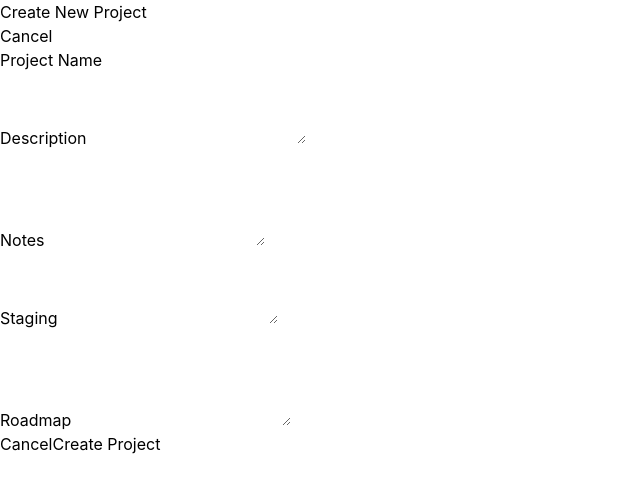
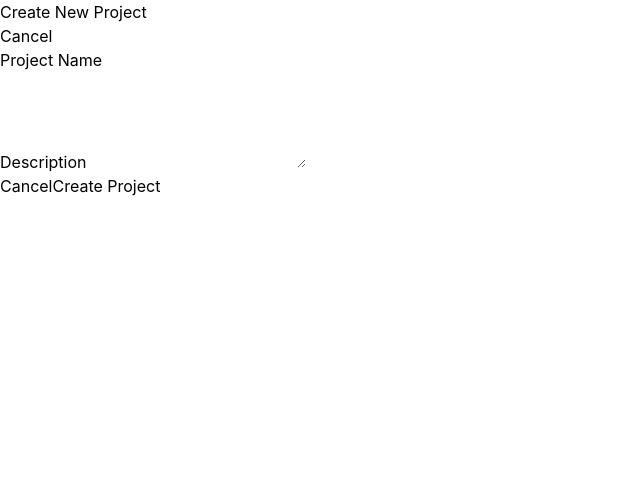
Before and after one commit to LFroesch/project-management, a React (Vite) app in the folder frontend/: page /create-project in a window 1280 px wide. Shown: the top 492 px of the page, without its empty margins (0-640 px from the left). Built offline with nearby package versions, Linux system fonts and the light colour scheme.

Commit message:
adding archived

```diff
--- a/frontend/src/components/Layout.tsx
+++ b/frontend/src/components/Layout.tsx
@@ -163,7 +163,7 @@ const Layout: React.FC = () => {
                   </button>
                 </div>
               ) : (
-                projects.map((project, index) => (
+                projects.map((project) => (
                   <div
                     key={project.id}
                     onClick={() => {
@@ -174,9 +174,6 @@ const Layout: React.FC = () => {
                       selectedProject?.id === project.id ? 'bg-blue-50 border border-blue-200' : ''
                     }`}
                   >
-                    <span className="text-lg mr-2">
-                      {index === 0 ? '🔥' : index === 1 ? '🦄' : index === 2 ? '💎' : '⚡'}
-                    </span>
                     <span className="text-sm font-medium">{project.name}</span>
                   </div>
                 ))
--- a/frontend/src/pages/CreateProject.tsx
+++ b/frontend/src/pages/CreateProject.tsx
@@ -6,10 +6,7 @@ const CreateProject: React.FC = () => {
   const navigate = useNavigate();
   const [formData, setFormData] = useState({
     name: '',
-    description: '',
-    notes: '',
-    staging: '',
-    roadmap: ''
+    description: ''
   });
   const [loading, setLoading] = useState(false);
   const [error, setError] = useState('');
@@ -20,7 +17,13 @@ const CreateProject: React.FC = () => {
     setError('');
 
     try {
-      await projectAPI.create(formData);
+      await projectAPI.create({
+        name: formData.name,
+        description: formData.description,
+        notes: '',
+        staging: '',
+        roadmap: ''
+      });
       navigate('/');
     } catch (err) {
       setError('Failed to create project');
@@ -79,48 +82,9 @@ const CreateProject: React.FC = () => {
                 name="description"
                 value={formData.description}
                 onChange={handleChange}
-                rows={3}
+                rows={4}
                 className="w-full px-3 py-2 border border-gray-300 rounded-md focus:outline-none focus:ring-2 focus:ring-blue-500"
                 required
-              />
-            </div>
-
-            <div>
-              <label className="block text-sm font-medium text-gray-700 mb-2">
-                Notes
-              </label>
-              <textarea
-                name="notes"
-                value={formData.notes}
-                onChange={handleChange}
-                rows={4}
-                className="w-full px-3 py-2 border border-gray-300 rounded-md focus:outline-none focus:ring-2 focus:ring-blue-500"
-              />
-            </div>
-
-            <div>
-              <label className="block text-sm font-medium text-gray-700 mb-2">
-                Staging
-              </label>
-              <textarea
-                name="staging"
-                value={formData.staging}
-                onChange={handleChange}
-                rows={3}
-                className="w-full px-3 py-2 border border-gray-300 rounded-md focus:outline-none focus:ring-2 focus:ring-blue-500"
-              />
-            </div>
-
-            <div>
-              <label className="block text-sm font-medium text-gray-700 mb-2">
-                Roadmap
-              </label>
-              <textarea
-                name="roadmap"
-                value={formData.roadmap}
-                onChange={handleChange}
-                rows={4}
-                className="w-full px-3 py-2 border border-gray-300 rounded-md focus:outline-none focus:ring-2 focus:ring-blue-500"
               />
             </div>
 
```
Also changed, not shown: package.json (added, +25 -0 lines), frontend/src/components/Sidebar.tsx (deleted), 2 other files (tests, documents, lock files or other folders).
